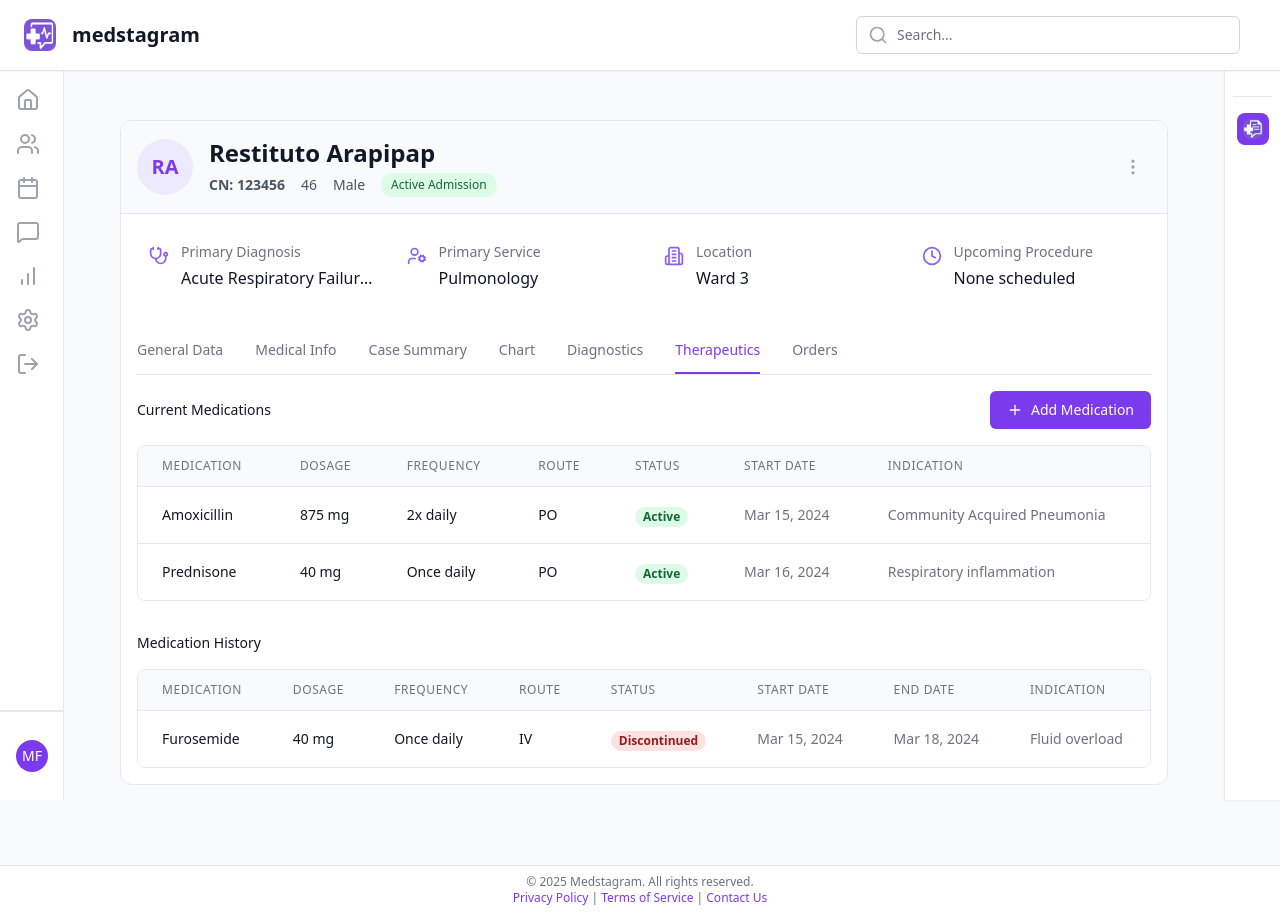
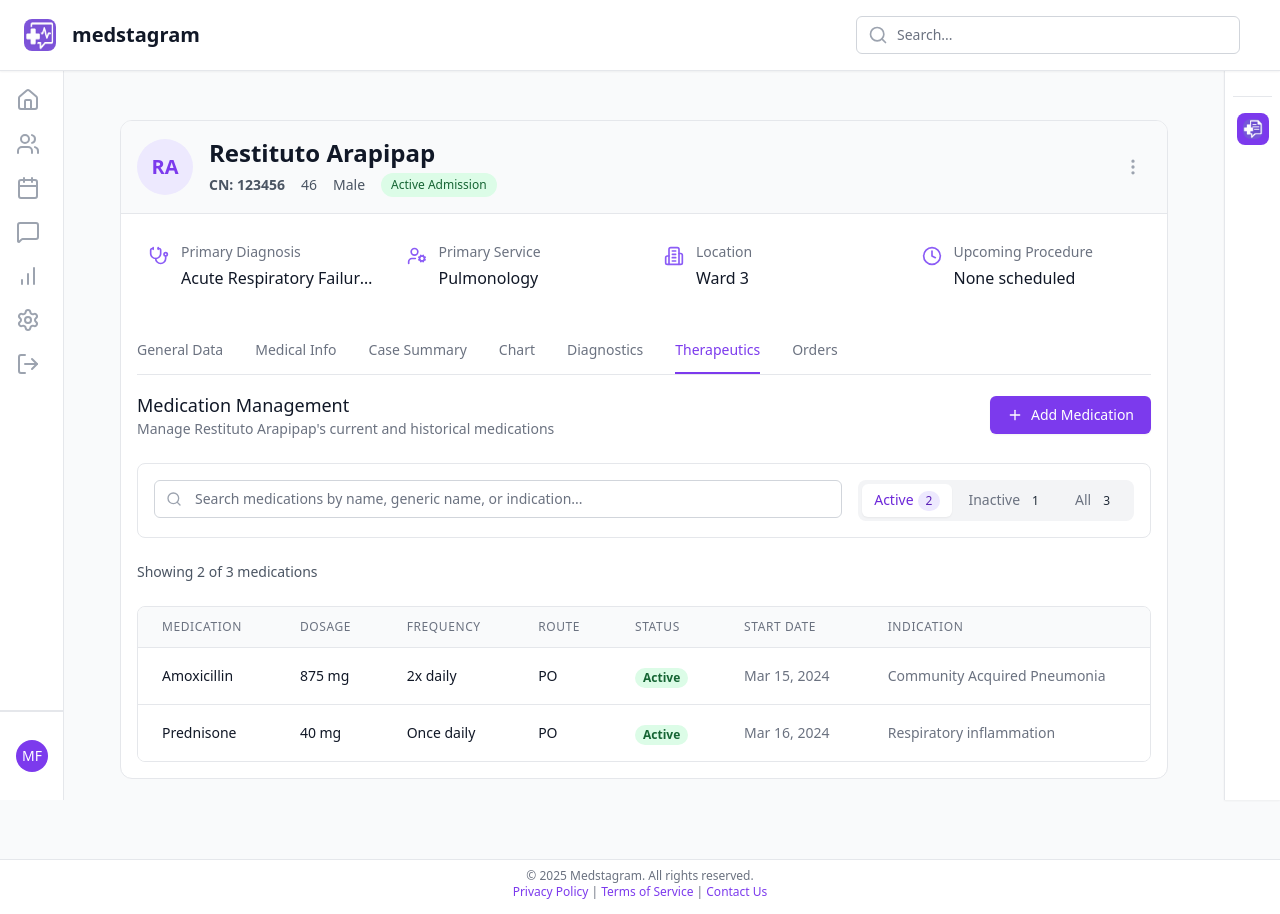
Before and after one commit to mfranco1/medstagram, a React (Vite) app in the folder frontend/: page /soap/1 in a window 1280 px wide. Both pictures are taken after a click on the button "Therapeutics". Built offline with nearby package versions, Linux system fonts and the light colour scheme.

Commit message:
Add: display logic for medications in therapeutics tab, filtering logic, search logic

```diff
--- a/frontend/src/components/patient/tabs/TherapeuticsTab.tsx
+++ b/frontend/src/components/patient/tabs/TherapeuticsTab.tsx
@@ -1,51 +1,241 @@
-import type { Patient } from '../../../types/patient'
+import { useState, useMemo } from 'react'
+import type { Patient, Medication } from '../../../types/patient'
 import { MedicationList } from '../MedicationList'
-import { Plus } from 'lucide-react'
+import { Plus, Search, Filter } from 'lucide-react'
 
 interface TherapeuticsTabProps {
   patient: Patient
 }
 
+type MedicationFilter = 'all' | 'active' | 'inactive'
+
 export function TherapeuticsTab({ patient }: TherapeuticsTabProps) {
+  const [searchTerm, setSearchTerm] = useState('')
+  const [filter, setFilter] = useState<MedicationFilter>('active')
+  const [showAddMedicationModal, setShowAddMedicationModal] = useState(false)
+
   const medications = patient.medications || []
 
-  const handleViewDetails = (medication: any) => {
+  // Filter and search medications
+  const filteredMedications = useMemo(() => {
+    let filtered = medications
+
+    // Apply status filter
+    switch (filter) {
+      case 'active':
+        filtered = filtered.filter(med => med.status === 'active' || med.status === 'on-hold')
+        break
+      case 'inactive':
+        filtered = filtered.filter(med => med.status === 'discontinued' || med.status === 'completed')
+        break
+      case 'all':
+        // Show all medications
+        break
+    }
+
+    // Apply search filter
+    if (searchTerm.trim()) {
+      const searchLower = searchTerm.toLowerCase()
+      filtered = filtered.filter(med =>
+        med.name.toLowerCase().includes(searchLower) ||
+        (med.genericName && med.genericName.toLowerCase().includes(searchLower)) ||
+        (med.indication && med.indication.toLowerCase().includes(searchLower))
+      )
+    }
+
+    return filtered
+  }, [medications, filter, searchTerm])
+
+  const handleViewDetails = (medication: Medication) => {
     console.log('View medication details:', medication)
     // TODO: Implement medication details modal
   }
 
+  const handleEdit = (medication: Medication) => {
+    console.log('Edit medication:', medication)
+    // TODO: Implement medication edit modal
+  }
+
+  const handleDiscontinue = (medicationId: string, reason: string) => {
+    console.log('Discontinue medication:', medicationId, reason)
+    // TODO: Implement medication discontinuation
+  }
+
+  const handleAddMedication = () => {
+    setShowAddMedicationModal(true)
+    console.log('Add new medication')
+    // TODO: Implement add medication modal
+  }
+
+  // Get medication counts for filter badges
+  const activeMedicationsCount = medications.filter(med => med.status === 'active' || med.status === 'on-hold').length
+  const inactiveMedicationsCount = medications.filter(med => med.status === 'discontinued' || med.status === 'completed').length
+  const totalMedicationsCount = medications.length
+
   return (
-    <div className="space-y-8">
-      {/* Header with Add Medication button */}
-      <div>
-        <div className="flex items-center justify-between mb-4">
-          <h3 className="text-sm font-medium text-gray-900">Current Medications</h3>
-          <button className="inline-flex items-center px-4 py-2 border border-transparent rounded-md shadow-sm text-sm font-medium text-white bg-violet-600 hover:bg-violet-700 focus:outline-none focus:ring-2 focus:ring-offset-2 focus:ring-violet-500">
-            <Plus className="h-4 w-4 mr-2" />
-            Add Medication
-          </button>
+    <div className="space-y-6">
+      {/* Header Section */}
+      <div className="flex flex-col sm:flex-row sm:items-center sm:justify-between gap-4">
+        <div>
+          <h2 className="text-lg font-medium text-gray-900">Medication Management</h2>
+          <p className="text-sm text-gray-500">
+            Manage {patient.name}'s current and historical medications
+          </p>
         </div>
-        {/* Current Medications List */}
-        <MedicationList
-          medications={medications}
-          showHistory={false}
-          onViewDetails={handleViewDetails}
-        />
+        <button
+          onClick={handleAddMedication}
+          className="inline-flex items-center px-4 py-2 border border-transparent rounded-md shadow-sm text-sm font-medium text-white bg-violet-600 hover:bg-violet-700 focus:outline-none focus:ring-2 focus:ring-offset-2 focus:ring-violet-500"
+        >
+          <Plus className="h-4 w-4 mr-2" />
+          Add Medication
+        </button>
       </div>
 
-      {/* Medication History Section */}
-      {medications.some(med => med.status === 'discontinued' || med.status === 'completed') && (
-        <div>
-          <div className="flex items-center justify-between mb-4">
-            <h3 className="text-sm font-medium text-gray-900">Medication History</h3>
+      {/* Search and Filter Controls */}
+      <div className="bg-white rounded-lg border border-gray-200 p-4">
+        <div className="flex flex-col sm:flex-row gap-4">
+          {/* Search Input */}
+          <div className="flex-1">
+            <div className="relative">
+              <div className="absolute inset-y-0 left-0 pl-3 flex items-center pointer-events-none">
+                <Search className="h-4 w-4 text-gray-400" />
+              </div>
+              <input
+                type="text"
+                placeholder="Search medications by name, generic name, or indication..."
+                value={searchTerm}
+                onChange={(e) => setSearchTerm(e.target.value)}
+                className="block w-full pl-10 pr-3 py-2 border border-gray-300 rounded-md leading-5 bg-white placeholder-gray-500 focus:outline-none focus:placeholder-gray-400 focus:ring-1 focus:ring-violet-500 focus:border-violet-500 text-sm"
+              />
+            </div>
           </div>
-          <MedicationList
-            medications={medications.filter(med => med.status === 'discontinued' || med.status === 'completed')}
-            showHistory={true}
-            onViewDetails={handleViewDetails}
-          />
+
+          {/* Filter Tabs */}
+          <div className="flex items-center space-x-1 bg-gray-100 rounded-lg p-1">
+            <button
+              onClick={() => setFilter('active')}
+              className={`px-3 py-1.5 text-sm font-medium rounded-md transition-colors ${
+                filter === 'active'
+                  ? 'bg-white text-violet-700 shadow-sm'
+                  : 'text-gray-500 hover:text-gray-700'
+              }`}
+            >
+              Active
+              {activeMedicationsCount > 0 && (
+                <span className="ml-1 inline-flex items-center justify-center px-2 py-0.5 rounded-full text-xs font-medium bg-violet-100 text-violet-800">
+                  {activeMedicationsCount}
+                </span>
+              )}
+            </button>
+            <button
+              onClick={() => setFilter('inactive')}
+              className={`px-3 py-1.5 text-sm font-medium rounded-md transition-colors ${
+                filter === 'inactive'
+                  ? 'bg-white text-violet-700 shadow-sm'
+                  : 'text-gray-500 hover:text-gray-700'
+              }`}
+            >
+              Inactive
+              {inactiveMedicationsCount > 0 && (
+                <span className="ml-1 inline-flex items-center justify-center px-2 py-0.5 rounded-full text-xs font-medium bg-gray-100 text-gray-800">
+                  {inactiveMedicationsCount}
+                </span>
+              )}
+            </button>
+            <button
+              onClick={() => setFilter('all')}
+              className={`px-3 py-1.5 text-sm font-medium rounded-md transition-colors ${
+                filter === 'all'
+                  ? 'bg-white text-violet-700 shadow-sm'
+                  : 'text-gray-500 hover:text-gray-700'
+              }`}
+            >
+              All
+              {totalMedicationsCount > 0 && (
+                <span className="ml-1 inline-flex items-center justify-center px-2 py-0.5 rounded-full text-xs font-medium bg-gray-100 text-gray-800">
+                  {totalMedicationsCount}
+                </span>
+              )}
+            </button>
+          </div>
+        </div>
+
+        {/* Active Filters Display */}
+        {(searchTerm || filter !== 'active') && (
+          <div className="mt-3 flex items-center gap-2 text-sm text-gray-600">
+            <Filter className="h-4 w-4" />
+            <span>Filters:</span>
+            {filter !== 'active' && (
+              <span className="inline-flex items-center px-2 py-1 rounded-md bg-violet-100 text-violet-800">
+                Status: {filter}
+              </span>
+            )}
+            {searchTerm && (
+              <span className="inline-flex items-center px-2 py-1 rounded-md bg-blue-100 text-blue-800">
+                Search: "{searchTerm}"
+              </span>
+            )}
+            <button
+              onClick={() => {
+                setSearchTerm('')
+                setFilter('active')
+              }}
+              className="text-violet-600 hover:text-violet-800 font-medium"
+            >
+              Clear all
+            </button>
+          </div>
+        )}
+      </div>
+
+      {/* Results Summary */}
+      {filteredMedications.length !== medications.length && (
+        <div className="text-sm text-gray-600">
+          Showing {filteredMedications.length} of {medications.length} medications
         </div>
       )}
+
+      {/* Medications List or Empty States */}
+      <div>
+        {filteredMedications.length > 0 ? (
+          <MedicationList
+            medications={filteredMedications}
+            showHistory={filter === 'inactive' || filter === 'all'}
+            onViewDetails={handleViewDetails}
+            onEdit={handleEdit}
+            onDiscontinue={handleDiscontinue}
+          />
+        ) : medications.length === 0 ? (
+          // Show MedicationList's empty state when patient has no medications at all
+          <MedicationList
+            medications={[]}
+            showHistory={filter === 'inactive' || filter === 'all'}
+            onViewDetails={handleViewDetails}
+            onEdit={handleEdit}
+            onDiscontinue={handleDiscontinue}
+          />
+        ) : (
+          // Show custom empty state when search/filter returns no results
+          <div className="bg-white rounded-lg border border-gray-200 p-8 text-center">
+            <div className="mx-auto h-12 w-12 text-gray-400 mb-4">
+              <Search className="h-12 w-12" />
+            </div>
+            <h3 className="text-sm font-medium text-gray-900 mb-2">No medications found</h3>
+            <p className="text-sm text-gray-500 mb-4">
+              No medications match your current search and filter criteria.
+            </p>
+            <button
+              onClick={() => {
+                setSearchTerm('')
+                setFilter('active')
+              }}
+              className="inline-flex items-center px-3 py-2 border border-gray-300 shadow-sm text-sm leading-4 font-medium rounded-md text-gray-700 bg-white hover:bg-gray-50 focus:outline-none focus:ring-2 focus:ring-offset-2 focus:ring-violet-500"
+            >
+              Clear filters
+            </button>
+          </div>
+        )}
+      </div>
     </div>
   )
 }
```
Also changed, not shown: 1 other file (tests, documents, lock files or other folders).
